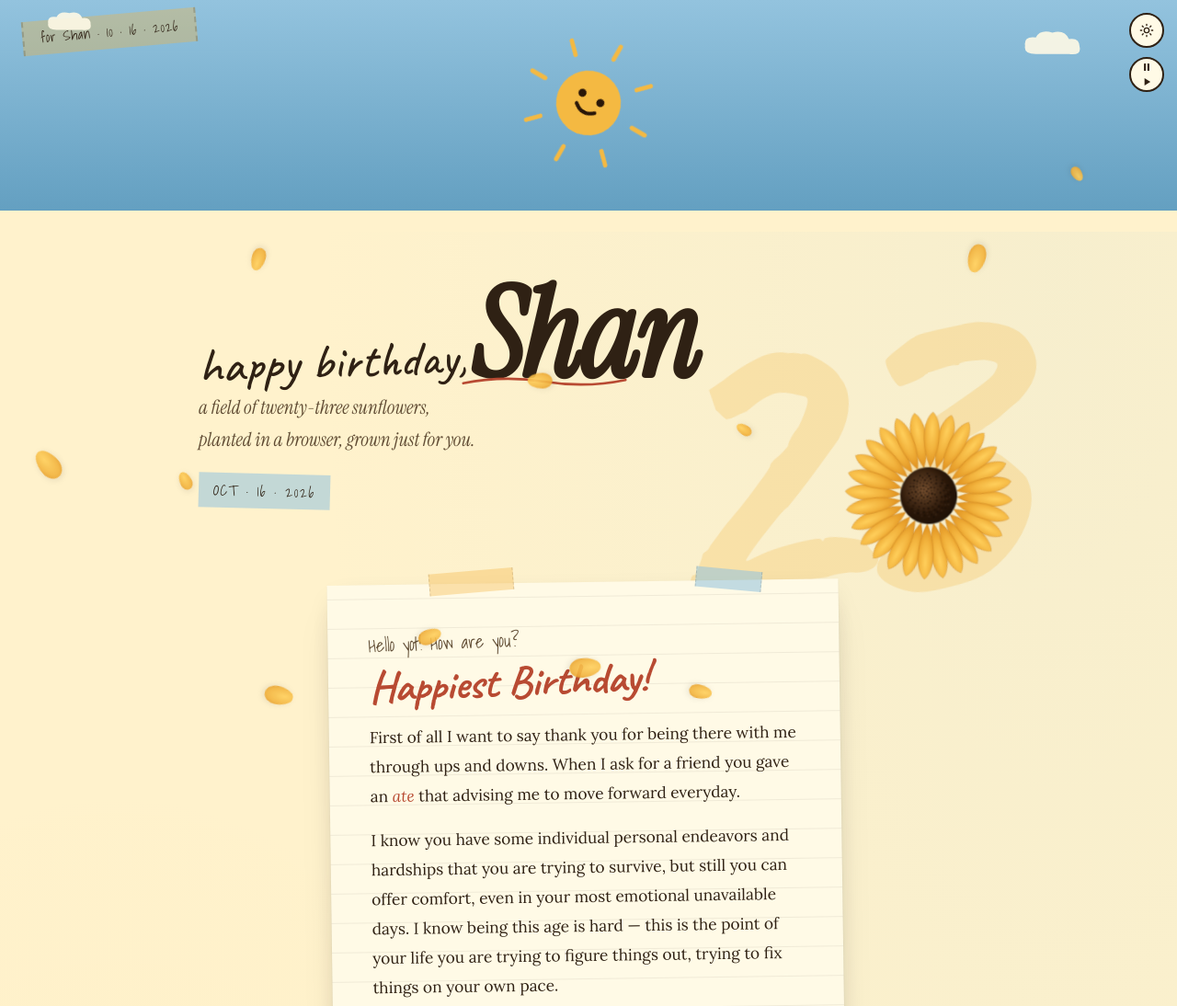
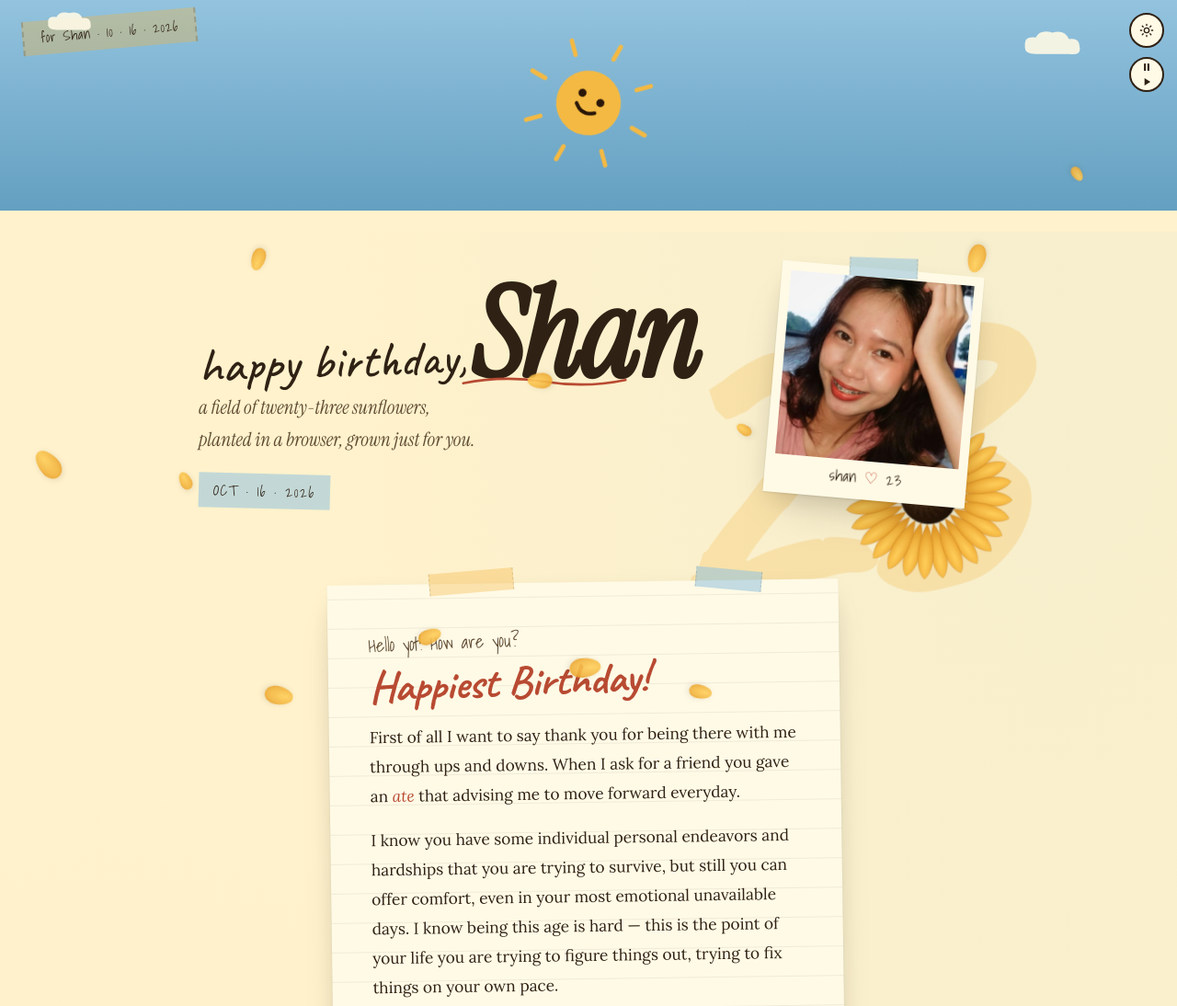
Before and after one commit to Jhey20-sys/Letter, a plain HTML site: page sunflowers.html in a window 1280 px wide. Shown: the top 1094 px of the page at 92% size. Drawn offline with Linux system fonts and the light colour scheme.

```diff
--- a/sunflowers.html
+++ b/sunflowers.html
@@ -256,6 +256,70 @@
     flex-wrap: wrap;
     align-items: center;
     gap: 14px;
+  }
+
+  /* Polaroid of Shan */
+  .polaroid {
+    position: absolute;
+    top: 40px;
+    right: 20px;
+    width: clamp(150px, 22vw, 220px);
+    background: var(--card);
+    padding: 10px 10px 42px;
+    transform: rotate(5deg);
+    box-shadow:
+      0 1px 2px rgba(0,0,0,0.1),
+      0 12px 28px -10px var(--shadow),
+      0 25px 50px -20px var(--shadow);
+    z-index: 2;
+    margin: 0;
+    transition: transform 0.4s cubic-bezier(.3,1.3,.5,1);
+  }
+  .polaroid:hover { transform: rotate(0deg) scale(1.03); z-index: 3; }
+  .polaroid img {
+    width: 100%;
+    aspect-ratio: 1;
+    object-fit: cover;
+    display: block;
+    background: var(--paper-deep);
+    filter: saturate(1.05) contrast(1.02);
+  }
+  .polaroid::before {
+    content: "";
+    position: absolute;
+    top: -12px;
+    left: 50%;
+    width: 72px;
+    height: 22px;
+    background: var(--tape-blue);
+    transform: translateX(-50%) rotate(-3deg);
+    border-left: 1px dashed rgba(47, 33, 20, 0.18);
+    border-right: 1px dashed rgba(47, 33, 20, 0.18);
+    pointer-events: none;
+  }
+  .polaroid figcaption {
+    position: absolute;
+    bottom: 10px;
+    left: 0;
+    right: 0;
+    text-align: center;
+    font-family: var(--f-hand);
+    font-size: clamp(14px, 1.8vw, 17px);
+    color: var(--ink);
+    letter-spacing: 0.02em;
+  }
+  .polaroid figcaption .heart { color: var(--rose); }
+
+  @media (max-width: 640px) {
+    .polaroid {
+      position: static;
+      margin: 24px auto 0;
+      transform: rotate(3deg);
+      width: 220px;
+      display: block;
+    }
+    .big23 { opacity: 0.18; font-size: clamp(14rem, 48vw, 20rem); }
+    .main-sunflower { right: -60px; opacity: 0.9; }
   }
   .date-tape {
     display: inline-block;
@@ -980,6 +1044,11 @@
       </div>
     </div>
 
+    <figure class="polaroid">
+      <img src="shan.jpg" alt="A portrait of Shan, smiling">
+      <figcaption>shan <span class="heart">&#9825;</span> 23</figcaption>
+    </figure>
+
     <!-- Floating sunflower bottom-right -->
     <svg class="main-sunflower" viewBox="-150 -150 300 300" aria-hidden="true">
       <defs>
@@ -1130,12 +1199,12 @@
     "The way you fight for the people you love.",
     "Your handwriting on birthday cards.",
     "The songs you've put on repeat this year.",
-    "How you cry at commercials and don't apologize for it.",
+    "How you make the world feel like a little less lonely.",
     "“Come over, bring nothing.” Your best invitation.",
     "The confidence you're growing into.",
     "The way you listen without rushing.",
     "Your late-night voice notes.",
-    "How you remember my coffee order.",
+    "The way you make a room feel like home.",
     "The dreams you talk about at 2am.",
     "Your stubborn, unglamorous kindness.",
     "How you've changed, and stayed yourself.",
```
Also changed, not shown: index.html (+69 -0 lines), shan.jpg (added).
